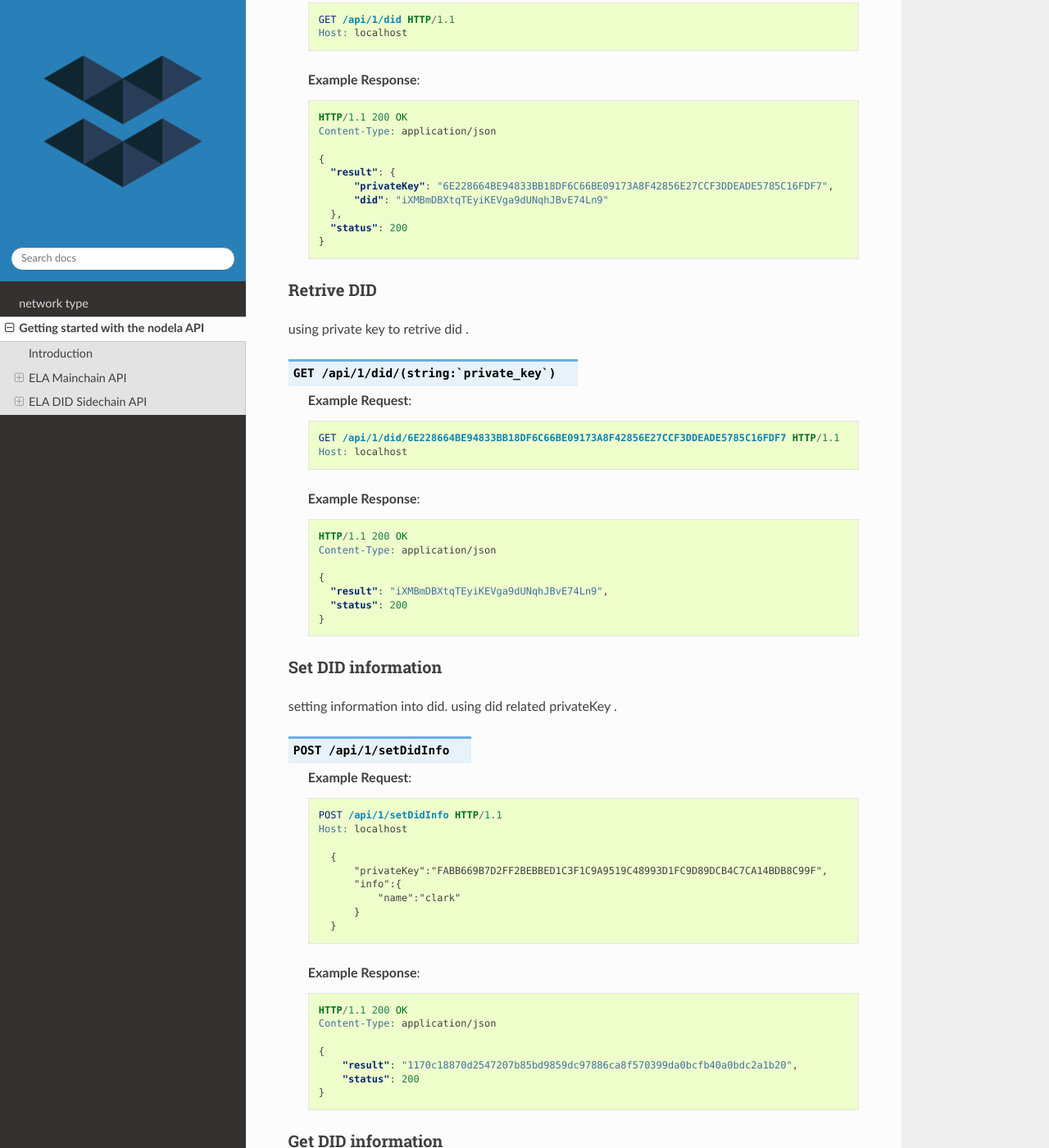
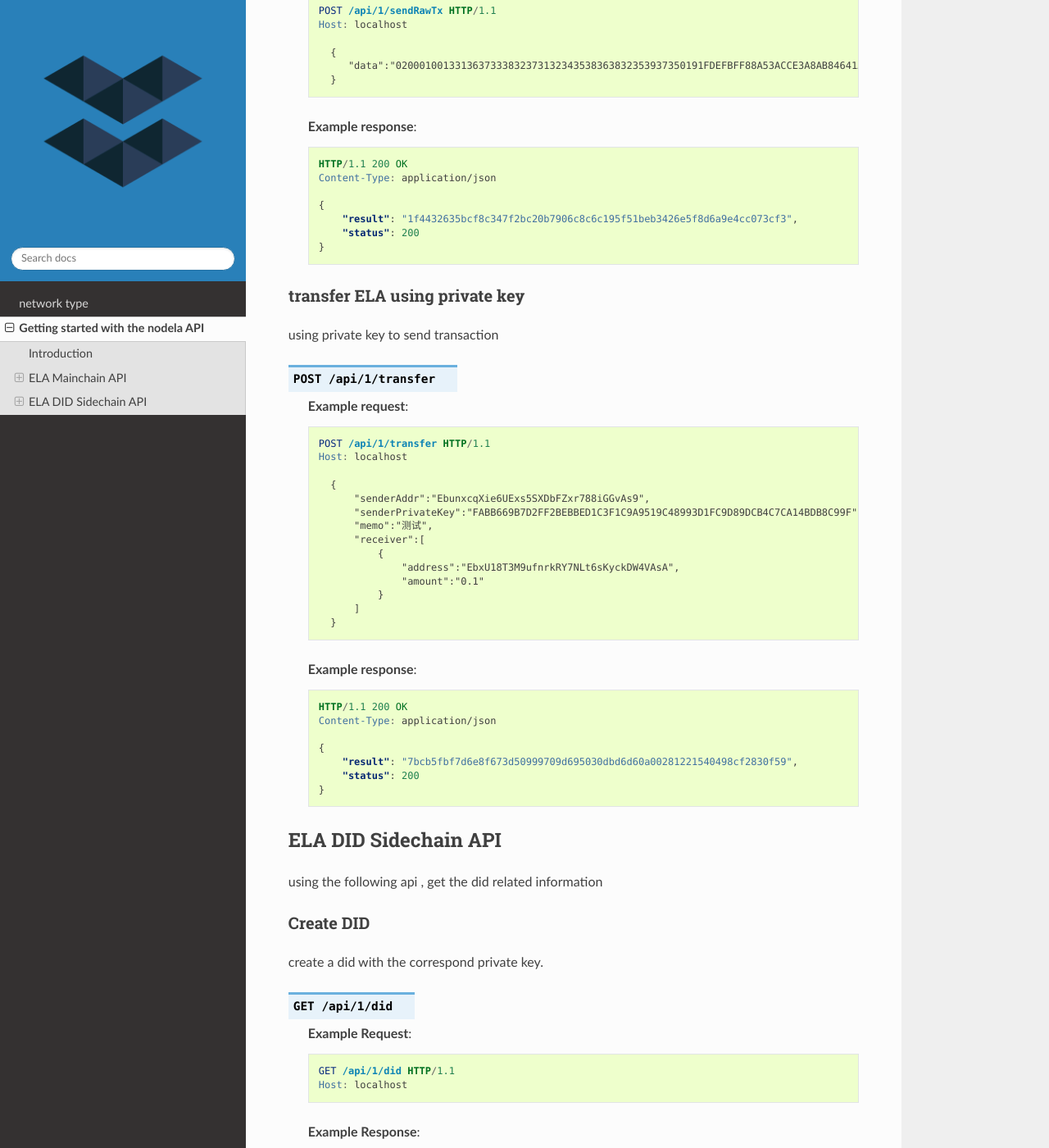
Before and after one commit to xiaomingfuckeasylife/nodela, a Sphinx documentation site: the page built from docs/api_guide.rst, in a window 1280 px wide and 1400 px high, scrolled down 5273 px. Shown: the whole window at 82% size. Built offline with Sphinx 7.4.7 and the Read the Docs theme 2.0.0, drawn with Linux system fonts in a browser that asks for light colours; some of the changed text lies outside the part shown.

Commit message:
update api_guide

```diff
--- a/docs/api_guide.rst
+++ b/docs/api_guide.rst
@@ -75,6 +75,38 @@
       {
         "result": 128797,
         "status": 200
+      }
+
+   :statuscode 200:   no error
+   :statuscode 400:   bad request
+   :statuscode 404:   not found request
+   :statuscode 500:   internal error
+   :statuscode 10001: process error
+
+get the balance of address
+-----------------------------------------
+get the balance of the provided public address
+
+.. http:get:: /api/1/balance/(string:`public_address`)
+
+   **Example request**:
+
+   .. sourcecode:: http
+
+    GET /api/1/balance/EbunxcqXie6UExs5SXDbFZxr788iGGvAs9 HTTP/1.1
+    Host: localhost
+
+   **Example response**:
+
+   .. sourcecode:: http
+
+      HTTP/1.1 200 OK
+      Vary: Accept
+      Content-Type: application/json
+
+      {
+          "result":"2.11059400",
+          "status":200
       }
 
    :statuscode 200:   no error
@@ -271,6 +303,43 @@
           "status": 200
       }
 
+transfer ELA using private key
+-----------------------------------------
+using private key to send transaction
+
+.. http:post:: /api/1/transfer
+
+   **Example request**:
+
+   .. sourcecode:: http
+
+    POST /api/1/transfer HTTP/1.1
+    Host: localhost
+
+      {
+          "senderAddr":"EbunxcqXie6UExs5SXDbFZxr788iGGvAs9",
+          "senderPrivateKey":"FABB669B7D2FF2BEBBED1C3F1C9A9519C48993D1FC9D89DCB4C7CA14BDB8C99F",
+          "memo":"测试",
+          "receiver":[
+              {
+                  "address":"EbxU18T3M9ufnrkRY7NLt6sKyckDW4VAsA",
+                  "amount":"0.1"
+              }
+          ]
+      }
+
+   **Example response**:
+
+   .. sourcecode:: http
+
+      HTTP/1.1 200 OK
+      Content-Type: application/json
+
+      {
+          "result": "7bcb5fbf7d6e8f673d50999709d695030dbd6d60a00281221540498cf2830f59",
+          "status": 200
+      }
+
 
 .. _did-related-api:
 
```
